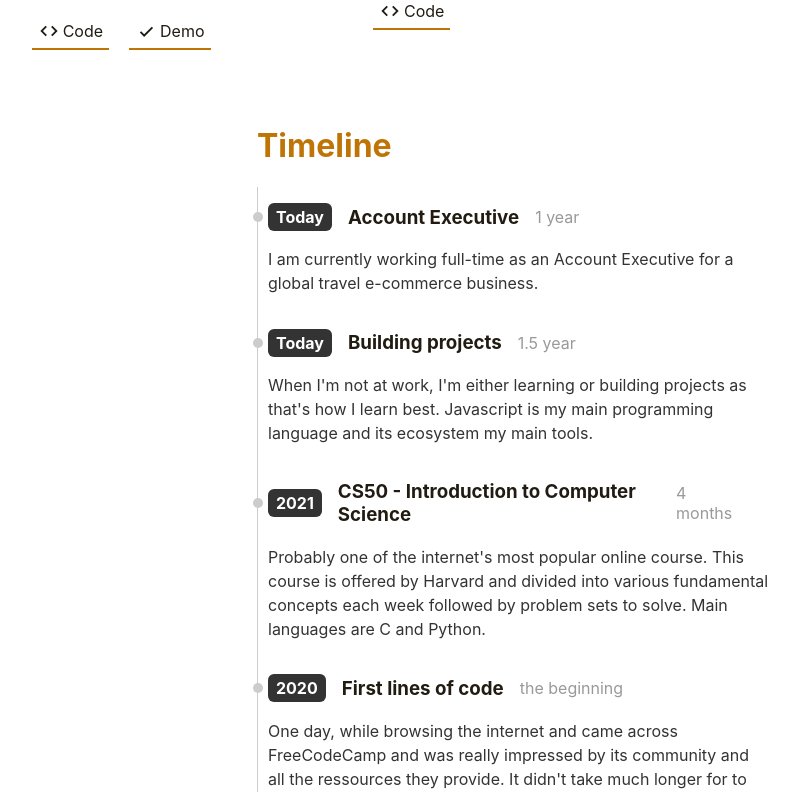
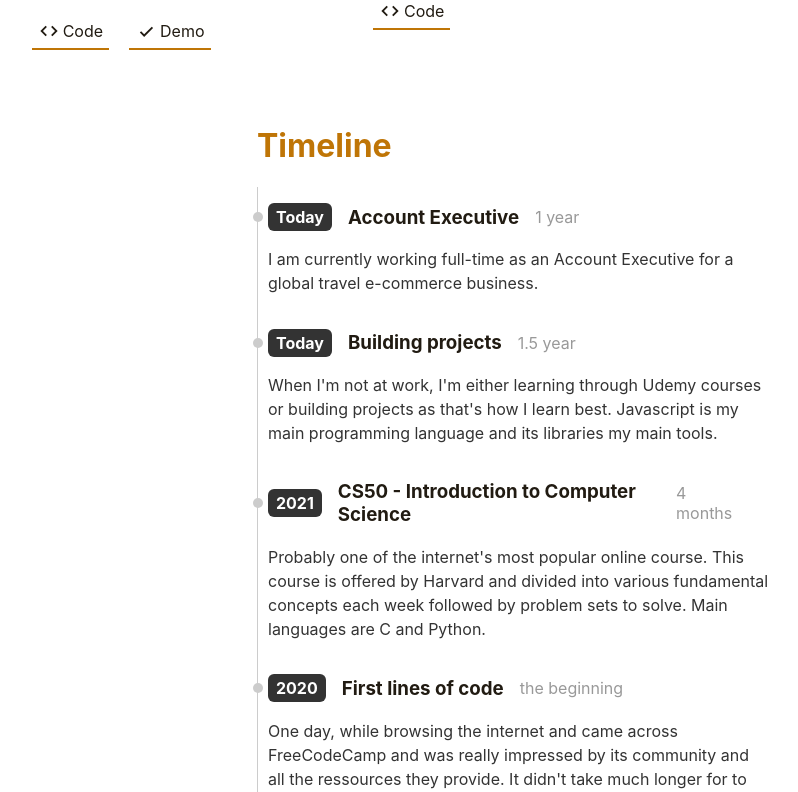
Before and after one commit to FredericGLX/portfolio, a React (Create React App) app: page / in a window 1280 px wide. Shown: the part 1208-2000 px from the top of the page, without its empty margins (127-925 px from the left). Built offline with nearby package versions, Linux system fonts and the light colour scheme.

Commit message:
edit timeline text and margin

```diff
--- a/src/timeline/Timeline.js
+++ b/src/timeline/Timeline.js
@@ -29,9 +29,9 @@ function Timeline({ darkTheme }) {
           <div className="timeline__how-long">1.5 year</div>
         </div>
         <p className="timeline__paragraph">
-          When I'm not at work, I'm either learning or building projects as
-          that's how I learn best. Javascript is my main programming language
-          and its ecosystem my main tools.
+          When I'm not at work, I'm either learning through Udemy courses or
+          building projects as that's how I learn best. Javascript is my main
+          programming language and its libraries my main tools.
         </p>
       </div>
       <div className="timeline__block">
--- a/src/timeline/Timeline.scss
+++ b/src/timeline/Timeline.scss
@@ -2,7 +2,7 @@
 
 
 .timeline__container {
-  margin: 60px auto;
+  margin: 60px auto 70px auto;
   width: 40%;
 
   h1 {
@@ -49,7 +49,6 @@
     color: #333;
     line-height: 1.5;
   }
-
 }
 
 .timeline__dark-theme {
```
